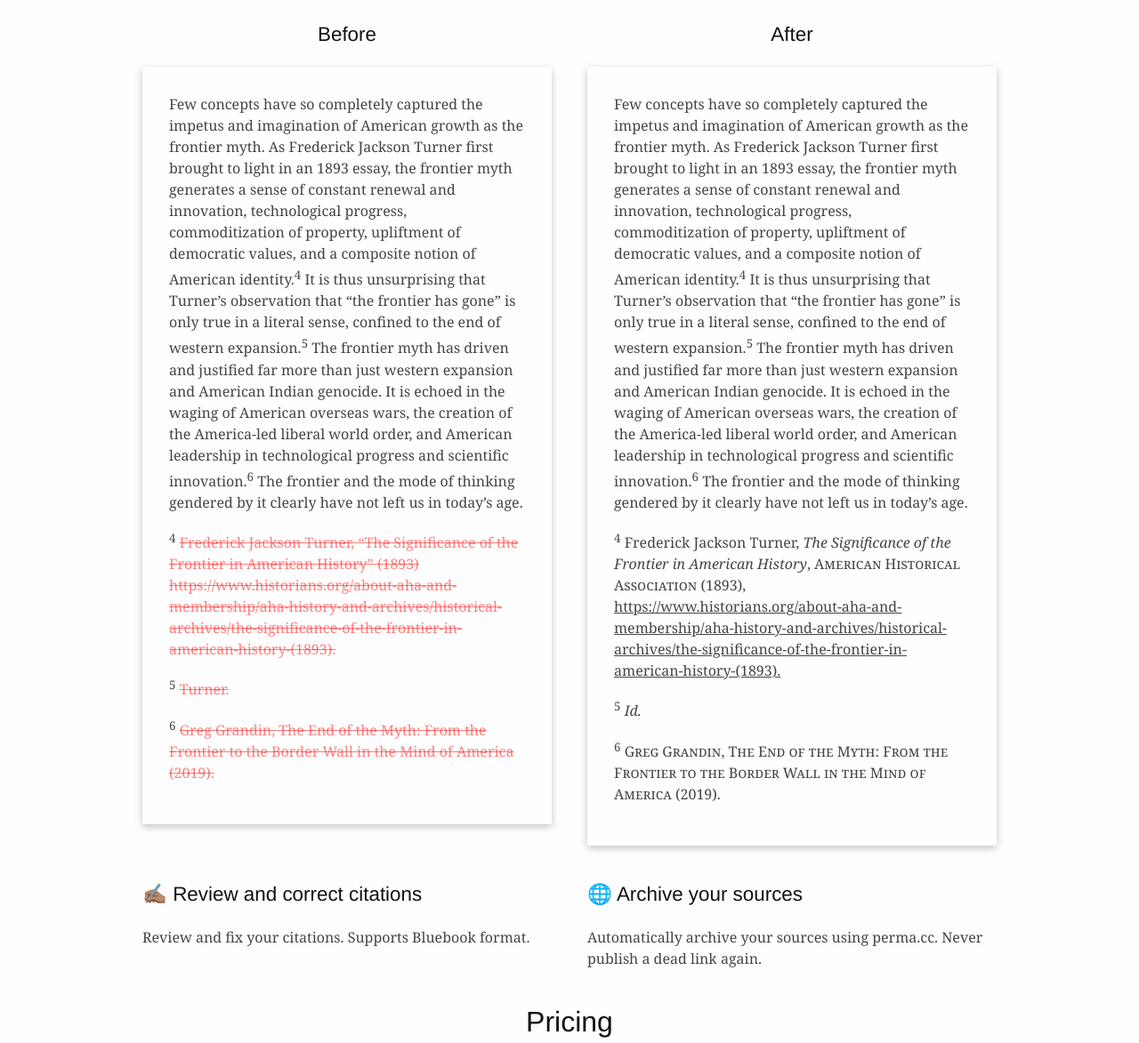
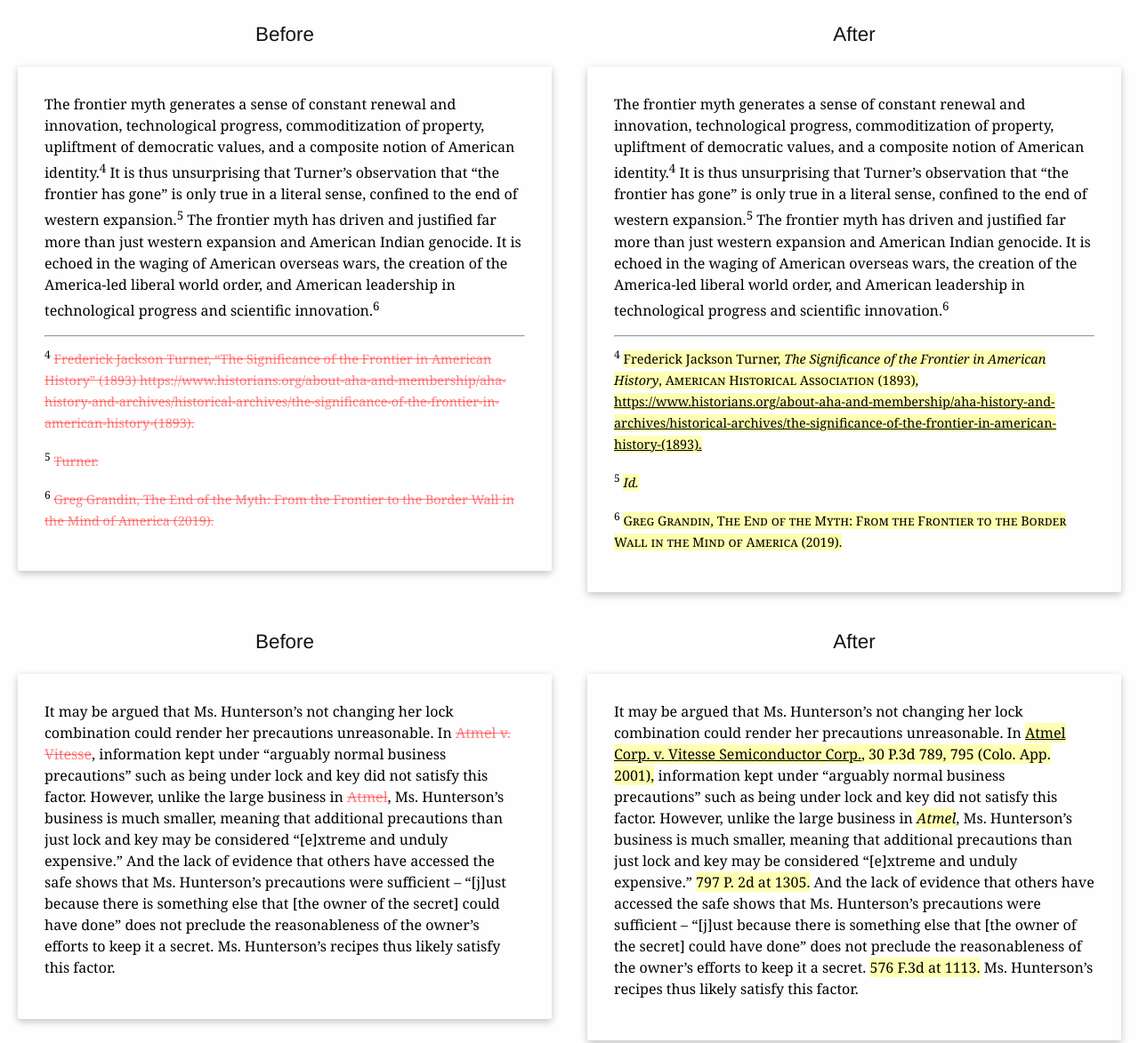
Before and after one commit to ashwinrun/strikethrough.run, a plain HTML site: page index.html in a window 1280 px wide. Shown: the part 355-1528 px from the top of the page at 89% size. Drawn offline with Linux system fonts and the light colour scheme.

Commit message:
add de,p

```diff
--- a/Parcel_files/home.css
+++ b/Parcel_files/home.css
@@ -527,13 +527,15 @@ h4 {
 .textbox {
   width: 100%;
   /* max-width: 800px; */
-  /* height: 600px; */
+  /* height: 400px; */
+  /* overflow-y: auto; */
   height: auto;
   border: none;
   border-radius: 2px;
   box-shadow: rgba(0, 0, 0, 0.24) 0px 3px 8px;
   padding: 30px;
   box-sizing: border-box;
+  line-height: 150%;
 }
 
 del {
@@ -546,6 +548,7 @@ del {
 
 ins {
   text-decoration: none;
+  background: rgb(255,255,0,.3);
   /* font-weight: bold; */
 }
 
@@ -553,6 +556,21 @@ ins {
   text-align: center;
 }
 
+.features.demo section {
+  max-width: 600px;
+  /* width: calc(50%-10px); */
+  flex: 1;
+}
+
 .features.demo section p {
   margin-top: 0;
 }
+
+.features.demo {
+  /* justify-content: space-around;
+  align-items: center; */
+}
+
+p.footnote {
+  font-size: 90%;
+}
--- a/index.html
+++ b/index.html
@@ -47,30 +47,50 @@
       </p> -->
     </header>
 
-    <main>
+    <div class="features demo">
+      <section>
+        <h3>Before</h3>
+        <div class="textbox" id="input">
+          <p>The frontier myth generates a sense of constant renewal and innovation, technological progress, commoditization of property, upliftment of democratic values, and a composite notion of American identity.<sup>4</sup> It is thus unsurprising that Turner’s observation that “the frontier has gone” is only true in a literal sense, confined to the end of western expansion.<sup>5</sup> The frontier myth has driven and justified far more than just western expansion and American Indian genocide. It is echoed in the waging of American overseas wars, the creation of the America-led liberal world order, and American leadership in technological progress and scientific innovation.<sup>6</sup></p>
+
+          <hr />
+
+          <p class="footnote"><sup>4</sup> <del>Frederick Jackson Turner, “The Significance of the Frontier in American History” (1893) https://www.historians.org/about-aha-and-membership/aha-history-and-archives/historical-archives/the-significance-of-the-frontier-in-american-history-(1893).</del></p>
+          <p class="footnote"><sup>5</sup> <del>Turner.</del></p>
+          <p class="footnote"><sup>6</sup> <del>Greg Grandin, The End of the Myth: From the Frontier to the Border Wall in the Mind of America (2019).</del></p>
+        </div>
+      </section>
+      <section>
+        <h3>After</h3>
+        <div class="textbox" id="output">
+          <p>The frontier myth generates a sense of constant renewal and innovation, technological progress, commoditization of property, upliftment of democratic values, and a composite notion of American identity.<sup>4</sup> It is thus unsurprising that Turner’s observation that “the frontier has gone” is only true in a literal sense, confined to the end of western expansion.<sup>5</sup> The frontier myth has driven and justified far more than just western expansion and American Indian genocide. It is echoed in the waging of American overseas wars, the creation of the America-led liberal world order, and American leadership in technological progress and scientific innovation.<sup>6</sup></p>
+
+          <hr />
+
+          <p class="footnote"><sup>4</sup> <ins>Frederick Jackson Turner, <em>The Significance of the Frontier in American History</em>, <span class="smallcaps">American Historical Association</span> (1893), <u>https://www.historians.org/about-aha-and-membership/aha-history-and-archives/historical-archives/the-significance-of-the-frontier-in-american-history-(1893).</u></ins></p>
+          <p class="footnote"><sup>5</sup> <ins><em>Id.</em></ins></p>
+          <p class="footnote"><sup>6</sup> <ins><span class="smallcaps">Greg Grandin</span>, <span class="smallcaps">The End of the Myth: From the Frontier to the Border Wall in the Mind of America</span> (2019).</ins></p>
+        </div>
+      </section>
+    </div>
+
 
     <div class="features demo">
       <section>
         <h3>Before</h3>
         <div class="textbox" id="input">
-            <p>Few concepts have so completely captured the impetus and imagination of American growth as the frontier myth. As Frederick Jackson Turner first brought to light in an 1893 essay, the frontier myth generates a sense of constant renewal and innovation, technological progress, commoditization of property, upliftment of democratic values, and a composite notion of American identity.<sup>4</sup> It is thus unsurprising that Turner’s observation that “the frontier has gone” is only true in a literal sense, confined to the end of western expansion.<sup>5</sup> The frontier myth has driven and justified far more than just western expansion and American Indian genocide. It is echoed in the waging of American overseas wars, the creation of the America-led liberal world order, and American leadership in technological progress and scientific innovation.<sup>6</sup> The frontier and the mode of thinking gendered by it clearly have not left us in today’s age.</p>
-
-            <p><sup>4</sup> <del>Frederick Jackson Turner, “The Significance of the Frontier in American History” (1893) https://www.historians.org/about-aha-and-membership/aha-history-and-archives/historical-archives/the-significance-of-the-frontier-in-american-history-(1893).</del></p>
-            <p><sup>5</sup> <del>Turner.</del></p>
-            <p><sup>6</sup> <del>Greg Grandin, The End of the Myth: From the Frontier to the Border Wall in the Mind of America (2019).</del></p>
+          <p>It may be argued that Ms. Hunterson’s not changing her lock combination could render her precautions unreasonable. In <del>Atmel v. Vitesse</del>, information kept under “arguably normal business precautions” such as being under lock and key did not satisfy this factor. However, unlike the large business in <del>Atmel</del>, Ms. Hunterson’s business is much smaller, meaning that additional precautions than just lock and key may be considered “[e]xtreme and unduly expensive.” And the lack of evidence that others have accessed the safe shows that Ms. Hunterson’s precautions were sufficient – “[j]ust because there is something else that [the owner of the secret] could have done” does not preclude the reasonableness of the owner’s efforts to keep it a secret. Ms. Hunterson’s recipes thus likely satisfy this factor.</p>
         </div>
       </section>
       <section>
         <h3>After</h3>
         <div class="textbox" id="output">
-            <p>Few concepts have so completely captured the impetus and imagination of American growth as the frontier myth. As Frederick Jackson Turner first brought to light in an 1893 essay, the frontier myth generates a sense of constant renewal and innovation, technological progress, commoditization of property, upliftment of democratic values, and a composite notion of American identity.<sup>4</sup> It is thus unsurprising that Turner’s observation that “the frontier has gone” is only true in a literal sense, confined to the end of western expansion.<sup>5</sup> The frontier myth has driven and justified far more than just western expansion and American Indian genocide. It is echoed in the waging of American overseas wars, the creation of the America-led liberal world order, and American leadership in technological progress and scientific innovation.<sup>6</sup> The frontier and the mode of thinking gendered by it clearly have not left us in today’s age.</p>
-
-            <p><sup>4</sup> <ins>Frederick Jackson Turner, <em>The Significance of the Frontier in American History</em>, <span class="smallcaps">American Historical Association</span> (1893), <u>https://www.historians.org/about-aha-and-membership/aha-history-and-archives/historical-archives/the-significance-of-the-frontier-in-american-history-(1893).</u></ins></p>
-            <p><sup>5</sup> <ins><em>Id.</em></ins></p>
-            <p><sup>6</sup> <ins><span class="smallcaps">Greg Grandin</span>, <span class="smallcaps">The End of the Myth: From the Frontier to the Border Wall in the Mind of America</span> (2019).</ins></p>
+          <p>It may be argued that Ms. Hunterson’s not changing her lock combination could render her precautions unreasonable. In <ins><u>Atmel Corp. v. Vitesse Semiconductor Corp.</u>, 30 P.3d 789, 795 (Colo. App. 2001),</ins> information kept under “arguably normal business precautions” such as being under lock and key did not satisfy this factor. However, unlike the large business in <ins><em>Atmel</em></ins>, Ms. Hunterson’s business is much smaller, meaning that additional precautions than just lock and key may be considered “[e]xtreme and unduly expensive.” <ins>797 P. 2d at 1305.</ins> And the lack of evidence that others have accessed the safe shows that Ms. Hunterson’s precautions were sufficient – “[j]ust because there is something else that [the owner of the secret] could have done” does not preclude the reasonableness of the owner’s efforts to keep it a secret. <ins>576 F.3d at 1113.</ins> Ms. Hunterson’s recipes thus likely satisfy this factor.</p>
         </div>
       </section>
     </div>
+
+    <main>
 
 
       <div class="features">
```
Lines whose indentation alone changed are shown as unchanged.
